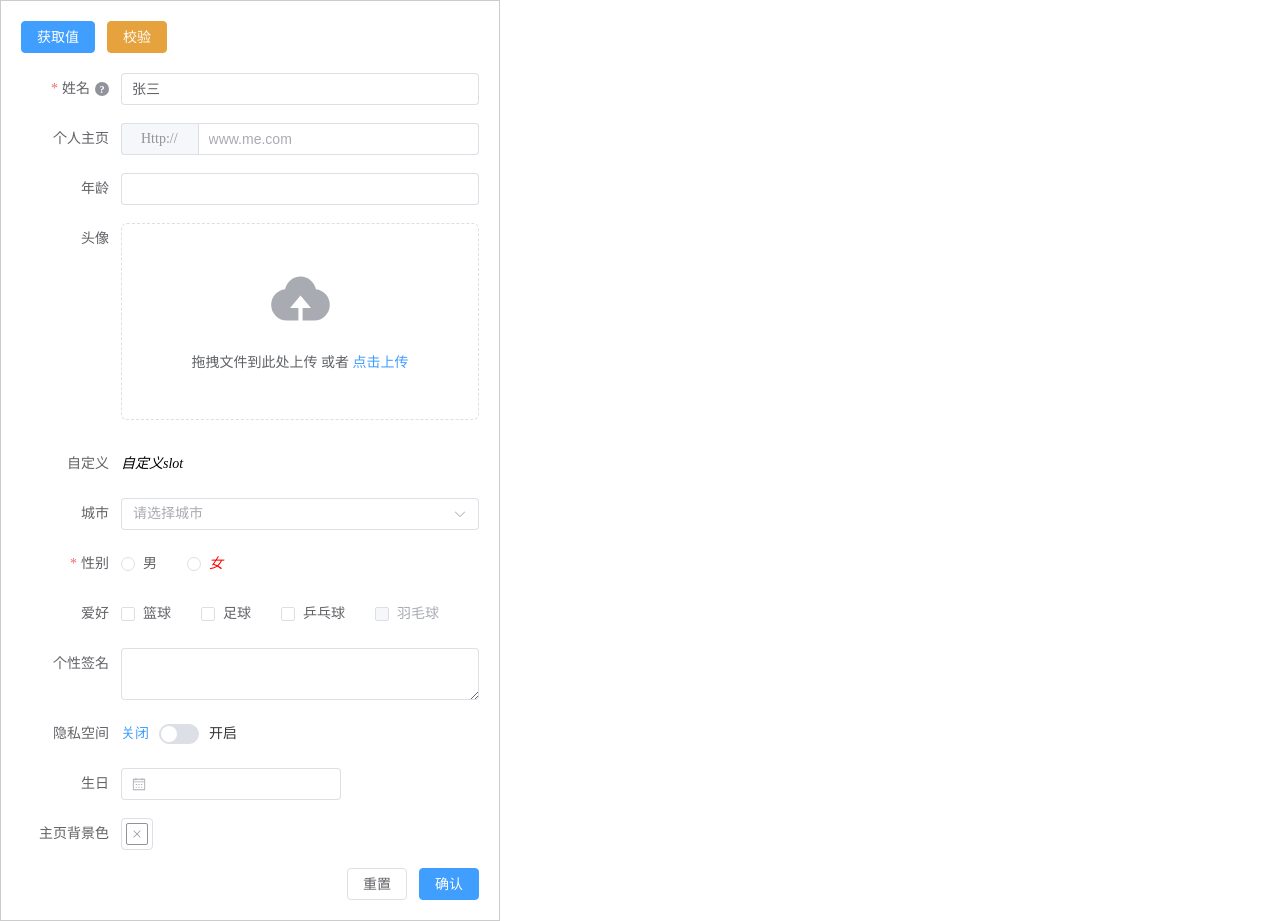
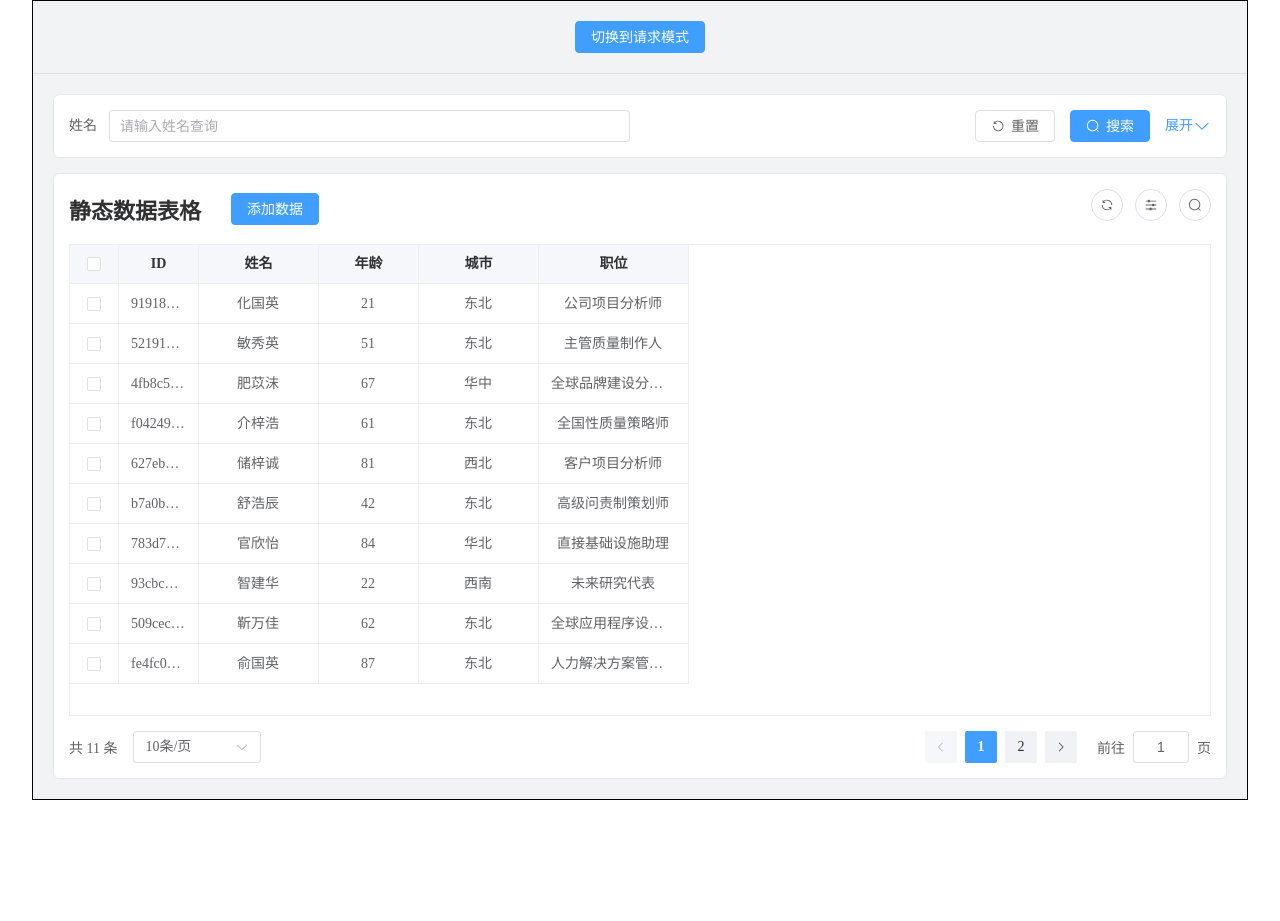
Before and after one commit to jieci0825/element-plus-pro, a Vue app in the folder play/: page / in a window 1280 px wide. After the commit the page ends 800 px from the top, so only its background shows below. Built offline with nearby package versions, Linux system fonts and the light colour scheme.

Commit message:
feat: update play example

```diff
--- a/play/package.json
+++ b/play/package.json
@@ -9,6 +9,7 @@
     "preview": "vite preview"
   },
   "dependencies": {
+    "@element-plus/icons-vue": "^2.3.2",
     "vue": "^3.5.18"
   },
   "devDependencies": {
--- a/play/src/App.vue
+++ b/play/src/App.vue
@@ -6,7 +6,7 @@ import UseProDrawer from './examples/use-pro-drawer.vue'
 
 <template>
     <!-- <h1>hello，欢迎使用 element-plus-pro</h1> -->
-    <UseProForm />
-    <!-- <UseProTable /> -->
+    <!-- <UseProForm /> -->
+    <UseProTable />
     <!-- <UseProDrawer /> -->
 </template>
--- a/play/src/examples/use-pro-form.vue
+++ b/play/src/examples/use-pro-form.vue
@@ -5,16 +5,17 @@ import {
     ProFormItemConfig
 } from '@coderjc/element-plus-pro-components'
 import { h, ref, useTemplateRef } from 'vue'
-import { FormRules } from 'element-plus'
+import { ElIcon, ElInput, ElNotification, FormRules } from 'element-plus'
+import { Search } from '@element-plus/icons-vue'
 
 const formItems: ProFormItemConfig[] = [
-    {
-        label: '姓名',
-        key: 'name',
-        type: 'input',
-        placeholder: '请输入姓名',
-        tooltip: '可以是网名'
-    },
+    // {
+    //     label: '姓名',
+    //     key: 'name',
+    //     type: 'input',
+    //     placeholder: '请输入姓名',
+    //     tooltip: '可以是网名'
+    // },
     {
         label: '个人主页',
         key: 'homepage',
@@ -25,7 +26,8 @@ const formItems: ProFormItemConfig[] = [
         elSlots: {
             // prepend: () => 'Http://'
             // - or 如果是字符串则可以直接书写
-            prepend: 'Http://'
+            prepend: 'Http://',
+            append: () => h(ElIcon, null, () => h(Search))
         }
     },
     {
@@ -39,9 +41,14 @@ const formItems: ProFormItemConfig[] = [
     {
         label: '头像',
         type: 'upload',
-        mode: 'drag',
+        mode: 'thumb',
         key: 'avatar',
-        accept: '*'
+        accept: '*',
+        limit: 1,
+        fileSize: 1 * 1024 * 1024,
+        onFileSizeExceed(file: File) {
+            console.log('sss', file)
+        }
     },
     {
         label: '自定义',
@@ -137,8 +144,9 @@ const formItems: ProFormItemConfig[] = [
 const footerConfig: ProFormFooterConfig = {
     align: 'right',
     submitBtn: true,
-    resetBtn: true
+    resetBtn: false
 }
+// const footerConfig = null
 
 interface RuleForm {
     name: string
@@ -160,8 +168,12 @@ const handleValidate = () => {
     formInstance.value.validate()
 }
 
-const handleSubmit = (value, errInfo) => {
-    console.log(value, errInfo)
+const handleSubmit = (value) => {
+    ElNotification({
+        title: '表单数据',
+        message: JSON.stringify(value, null, 2),
+        type: 'success'
+    })
 }
 </script>
 
--- a/play/src/examples/use-pro-table.vue
+++ b/play/src/examples/use-pro-table.vue
@@ -46,6 +46,16 @@ const tableColumns: ProTableColumnType[] = [
             label: '用户名',
             type: 'input',
             placeholder: '请输入用户名查询'
+        },
+        cell: {
+            slot: 'usernameCell',
+            render: (row) => {
+                return h(
+                    'a',
+                    { href: 'https://www.baidu.com' },
+                    '百度' + row.username
+                )
+            }
         }
     },
     {
@@ -63,6 +73,7 @@ const tableColumns: ProTableColumnType[] = [
     {
         label: '其他信息',
         minWidth: 300,
+        // 如果配置 search 属性则必须配置 prop
         children: [
             {
                 label: { slot: 'age' },
@@ -93,6 +104,10 @@ const tableColumns: ProTableColumnType[] = [
                         { label: '西南', value: '西南' },
                         { label: '东北', value: '东北' }
                     ]
+                },
+                search: {
+                    type: 'input',
+                    placeholder: '请输入地址查询'
                 }
             },
             {
@@ -140,6 +155,100 @@ const tableColumns: ProTableColumnType[] = [
     }
 ]
 
+// const tableColumns: any[] = [
+//     {
+//         label: '基本信息',
+//         // prop: 'basicInfo',
+//         // search: {
+//         //     type: 'input'
+//         // },
+//         children: [
+//             {
+//                 label: '姓名',
+//                 prop: 'name',
+//                 width: 120,
+//                 search: {
+//                     label: '用户名',
+//                     type: 'input',
+//                     placeholder: '请输入姓名查询'
+//                 }
+//             },
+//             {
+//                 label: '年龄',
+//                 prop: 'age',
+//                 width: 80,
+//                 search: {
+//                     type: 'input'
+//                 }
+//             }
+//         ]
+//     },
+//     {
+//         label: '联系方式',
+//         children: [
+//             {
+//                 label: '电话',
+//                 prop: 'phone',
+//                 width: 150
+//             },
+//             {
+//                 label: '地址信息',
+//                 children: [
+//                     {
+//                         label: '省份',
+//                         prop: 'province',
+//                         width: 100
+//                     },
+//                     {
+//                         label: '城市',
+//                         prop: 'city',
+//                         width: 100
+//                     }
+//                 ]
+//             }
+//         ]
+//     },
+//     {
+//         label: '工作信息',
+//         children: [
+//             {
+//                 label: '公司',
+//                 prop: 'company',
+//                 width: 150
+//             },
+//             {
+//                 label: '职位',
+//                 prop: 'position',
+//                 width: 120,
+//                 search: {
+//                     type: 'input',
+//                     placeholder: '请输入职位查询'
+//                 }
+//             },
+//             {
+//                 label: '薪资范围',
+//                 children: [
+//                     {
+//                         label: '最低',
+//                         prop: 'minSalary',
+//                         width: 100
+//                     },
+//                     {
+//                         label: '最高',
+//                         prop: 'maxSalary',
+//                         width: 100
+//                     }
+//                 ]
+//             }
+//         ]
+//     },
+//     {
+//         label: '备注',
+//         prop: 'remark',
+//         width: 200
+//     }
+// ]
+
 const getUserList = async (params: any) => {
     // 将params转为query参数
     const query = new URLSearchParams(params).toString()
@@ -156,7 +265,6 @@ const getUserList = async (params: any) => {
 
 const getTableData = async (params: any) => {
     // 如果需要对请求参数进行处理，则在这里处理
-
     return getUserList(params)
 }
 
@@ -180,22 +288,212 @@ const handleCellChange = (row: any, column: any, newValue: any) => {
 const headerClick = () => {
     console.log('表头被点击了')
 }
+
+const handleSearch = (params: any) => {
+    console.log('params', params)
+}
+
+// ========== 静态数据示例 ==========
+const staticTableColumns: ProTableColumnType[] = [
+    { label: 'ID', prop: 'id', width: 80 },
+    {
+        label: '姓名',
+        prop: 'username',
+        width: 120,
+        search: {
+            type: 'input',
+            placeholder: '请输入姓名查询'
+        }
+    },
+    { label: '年龄', prop: 'age', width: 100 },
+    { label: '城市', prop: 'address', width: 120 },
+    { label: '职位', prop: 'job', width: 150 }
+]
+
+// 静态数据（模拟数据用于测试）
+const staticData = ref([
+    {
+        id: '9191844e-956d-434f-9bbf-253bdc67f292',
+        username: '化国英',
+        age: 21,
+        address: '东北',
+        phone: '10555775065',
+        desc: '钟发烧友，教练🥗',
+        job: '公司项目分析师',
+        email: 'freg6n_kic@qq.com',
+        birthday: '1966-01-09 05:54:56',
+        avatar: 'https://avatars.githubusercontent.com/u/33738549'
+    },
+    {
+        id: '52191bc0-a169-4b83-ba3b-deed8e4b9e33',
+        username: '敏秀英',
+        age: 51,
+        address: '东北',
+        phone: '0038-32831413',
+        desc: '背焚发烧友，电影制片人',
+        job: '主管质量制作人',
+        email: 'jwupu5.smn@yahoo.cn',
+        birthday: '1995-05-12 07:21:50',
+        avatar: 'https://avatars.githubusercontent.com/u/5068070'
+    },
+    {
+        id: '4fb8c5ba-f9e5-40fd-9179-7dcd10137f67',
+        username: '肥苡沫',
+        age: 67,
+        address: '华中',
+        phone: '15396263370',
+        desc: '后果贡献者，爱国者',
+        job: '全球品牌建设分析师',
+        email: 'gs2m56.fh8@qq.com',
+        birthday: '1953-07-30 10:26:45',
+        avatar: 'https://avatars.githubusercontent.com/u/10270596'
+    },
+    {
+        id: 'f04249e0-4d70-4bfb-ad96-968d70342e34',
+        username: '介梓浩',
+        age: 61,
+        address: '东北',
+        phone: '0334-01409477',
+        desc: '吸引力爱好者',
+        job: '全国性质量策略师',
+        email: 'n0emzg_frz23@qq.com',
+        birthday: '2006-06-22 02:49:08',
+        avatar: 'https://avatars.githubusercontent.com/u/81248465'
+    },
+    {
+        id: '627eb7ff-7aae-40d5-bfae-796c1de9cc37',
+        username: '储梓诚',
+        age: 81,
+        address: '西北',
+        phone: '0285-42365361',
+        desc: '帽子粉丝，摄影爱好者🧃',
+        job: '客户项目分析师',
+        email: 'k5qsbt.liv92@yahoo.cn',
+        birthday: '1953-04-04 15:48:55',
+        avatar: 'https://avatars.githubusercontent.com/u/66586900'
+    },
+    {
+        id: 'b7a0b515-6915-40c6-a07c-5aea74adfd99',
+        username: '舒浩辰',
+        age: 42,
+        address: '东北',
+        phone: '10623459264',
+        desc: '教育家，脑力爱好者，创造者🐕‍🦺',
+        job: '高级问责制策划师',
+        email: 'lmfmhh95@139.com',
+        birthday: '1974-09-14 12:37:57',
+        avatar: 'https://avatars.githubusercontent.com/u/84301252'
+    },
+    {
+        id: '783d78f3-3432-4c2f-9899-cb3b152da2c5',
+        username: '官欣怡',
+        age: 84,
+        address: '华北',
+        phone: '12713418501',
+        desc: '公众演说家，退伍军人，环保主义者👂🏻',
+        job: '直接基础设施助理',
+        email: 'ggqryd28@21cn.com',
+        birthday: '1962-08-21 13:19:20',
+        avatar: 'https://avatars.githubusercontent.com/u/72487355'
+    },
+    {
+        id: '93cbcdee-6dae-4b3f-aaa5-21f83b4d3c86',
+        username: '智建华',
+        age: 22,
+        address: '西南',
+        phone: '0029-90698030',
+        desc: '发明家',
+        job: '未来研究代表',
+        email: 'tbfv9r.fgw11@qq.com',
+        birthday: '2002-02-11 14:31:56',
+        avatar: 'https://avatars.githubusercontent.com/u/75792992'
+    },
+    {
+        id: '509cec01-248e-4ffb-b593-82d1d2f383a9',
+        username: '靳万佳',
+        age: 62,
+        address: '东北',
+        phone: '15102249800',
+        desc: '个人，企业家，创始人🏚️',
+        job: '全球应用程序设计师',
+        email: 'lm1sds.slz7@126.com',
+        birthday: '2005-04-15 14:53:42',
+        avatar: 'https://avatars.githubusercontent.com/u/23237507'
+    },
+    {
+        id: 'fe4fc0a3-7d58-44ee-b3bf-d6338cb889b1',
+        username: '俞国英',
+        age: 87,
+        address: '东北',
+        phone: '0179-66423495',
+        desc: '客机支持者，旅行家🥍',
+        job: '人力解决方案管理员',
+        email: 'k8qlqi_idj16@139.com',
+        birthday: '1961-12-19 03:08:43',
+        avatar: 'https://avatars.githubusercontent.com/u/60940632'
+    },
+    {
+        id: '1d19062a-3d02-47c2-86d1-0e4e7b8d79e1',
+        username: '淦建国',
+        age: 40,
+        address: '西南',
+        phone: '052-94400690',
+        desc: '账户狂热者，毕业生',
+        job: '直接反应协调员',
+        email: 'lnf.m10@yeah.net',
+        birthday: '1978-07-14 17:11:59',
+        avatar: 'https://avatars.githubusercontent.com/u/96505813'
+    }
+])
+
+const showStaticMode = ref(true)
+
+const toggleMode = () => {
+    showStaticMode.value = !showStaticMode.value
+    ElMessage.success(
+        `已切换到${showStaticMode.value ? '静态数据' : '请求'}模式`
+    )
+}
 </script>
 
 <template>
     <div class="container">
-        <div class="table-area">
+        <div class="mode-switch">
+            <el-button type="primary" @click="toggleMode">
+                切换到{{ showStaticMode ? '请求' : '静态数据' }}模式
+            </el-button>
+        </div>
+
+        <!-- 静态数据模式 -->
+        <div class="table-area" v-if="showStaticMode">
+            <ProTable
+                border
+                align="center"
+                title="静态数据表格"
+                :data="staticData"
+                :table-columns="staticTableColumns"
+                :pagination="true"
+                :selection="true"
+            >
+                <template #tableHeader>
+                    <el-button type="primary" @click=""> 添加数据 </el-button>
+                </template>
+            </ProTable>
+        </div>
+
+        <!-- 请求模式 -->
+        <div class="table-area" v-else>
             <ProTable
                 border
                 align="center"
                 title="用户列表"
-                component-style="card"
                 :request-api="getTableData"
                 :table-columns="tableColumns"
                 :operation-column="operateionColumn"
                 :init-params="{ username: '' }"
                 :selection="true"
                 element-loading-text="coderjc"
+                @search="handleSearch"
                 @header-click="headerClick"
                 @cell-change="handleCellChange"
             >
@@ -215,6 +513,7 @@ const headerClick = () => {
                         row.age
                     }}</span>
                 </template>
+                <template #usernameCell>111</template>
             </ProTable>
         </div>
     </div>
@@ -227,9 +526,19 @@ const headerClick = () => {
     margin: 0 auto;
     background-color: #ccc;
     border: 1px solid #000;
+    display: flex;
+    flex-direction: column;
+
+    .mode-switch {
+        padding: 20px;
+        background-color: #f2f3f5;
+        border-bottom: 1px solid #dcdfe6;
+        text-align: center;
+    }
+
     .table-area {
-        width: 100%;
-        height: 100%;
+        flex: 1;
+        overflow: auto;
         background-color: #f2f3f5;
         padding: 20px;
     }
```
Also changed, not shown: 1 other file (tests, documents, lock files or other folders).
